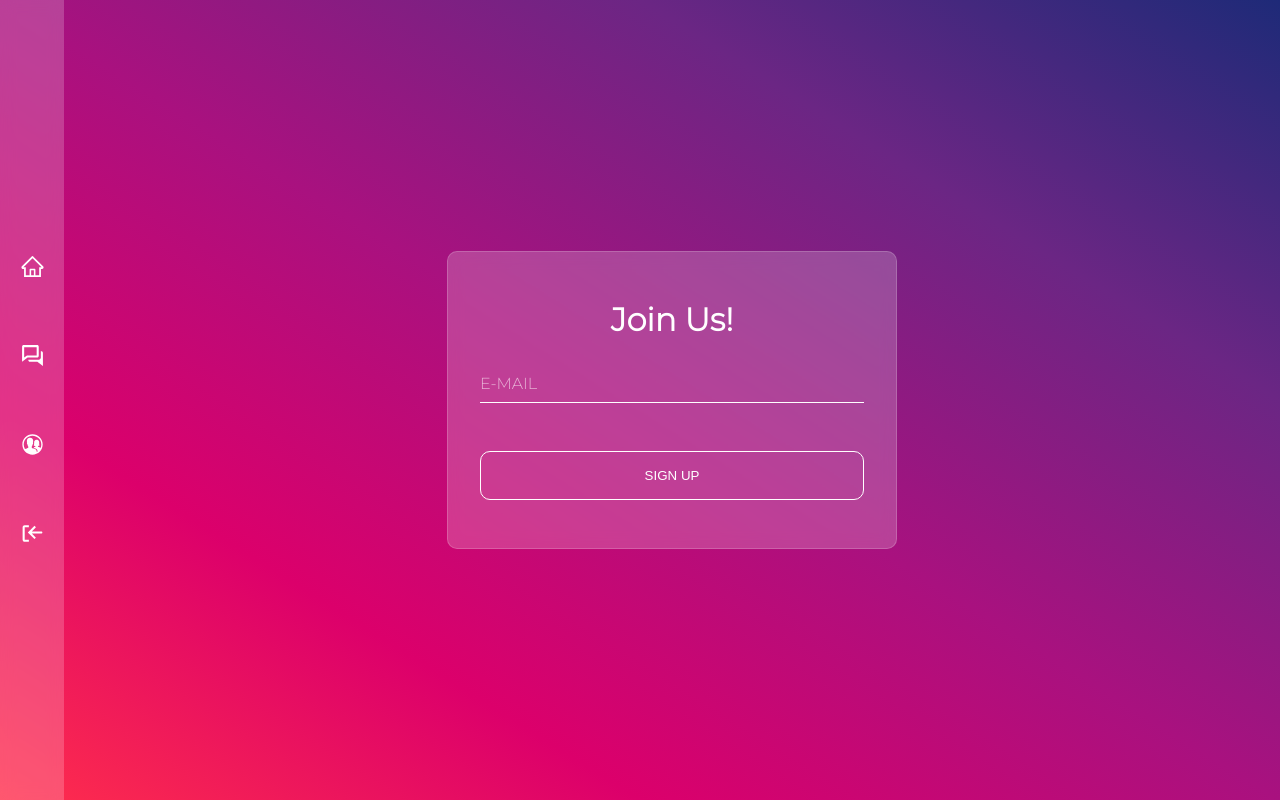
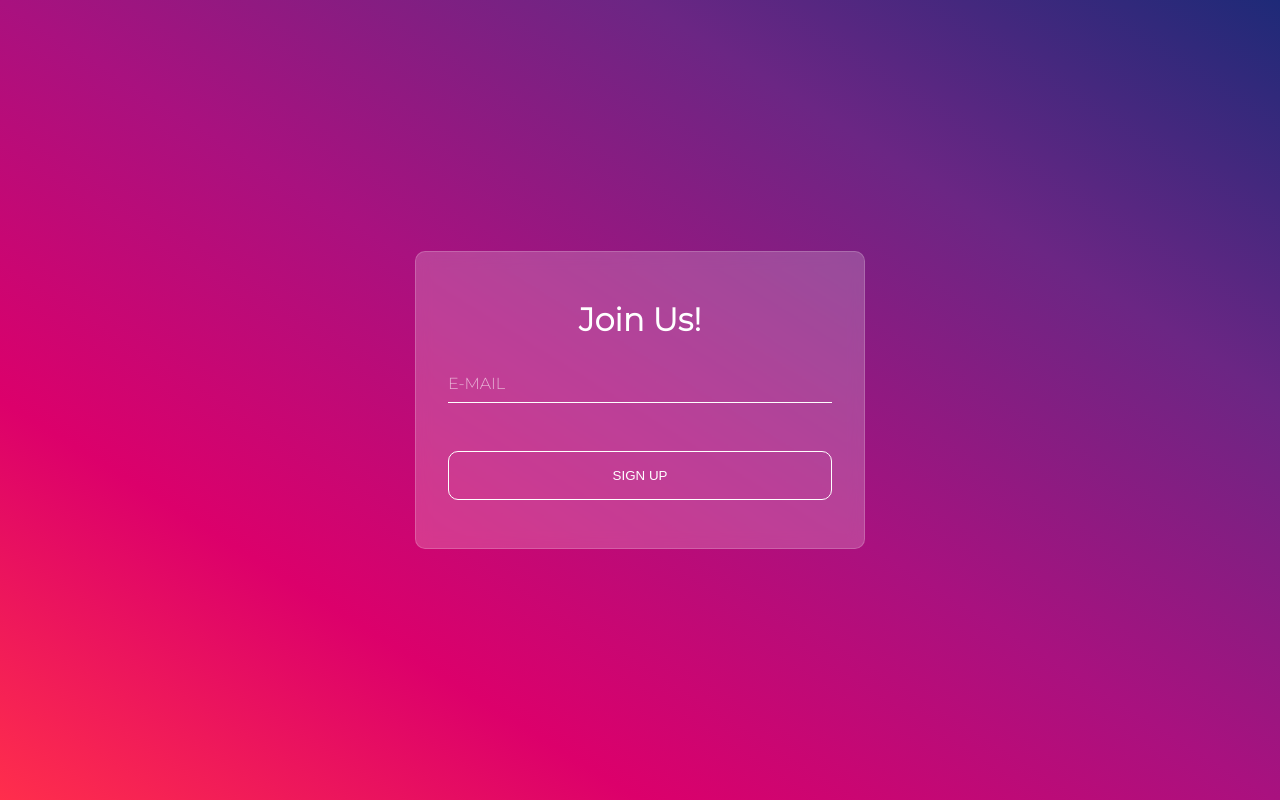
Before and after one commit to KarolinaObcowska/chat_app, a React (Create React App) app: page /login in a window 1280 px wide. Built offline with nearby package versions, Linux system fonts and the light colour scheme.

Commit message:
fixed contast list displaying

```diff
--- a/src/App.js
+++ b/src/App.js
@@ -1,14 +1,17 @@
-import { BrowserRouter } from 'react-router-dom';
+/* eslint-disable no-unused-vars */
+import { BrowserRouter, Outlet } from 'react-router-dom';
 
-import React from 'react';
+import React, { useEffect, useState } from 'react';
 import Routing from './routes/Routing';
 import Sidebar from './components/Sidebar';
+import useLocalStorage from './hooks/useLocalStorage';
 
 function App() {
+  const [isAuthenticated] = useLocalStorage('email');
   return (
     <div className="App">
       <BrowserRouter>
-        <Sidebar />
+        {isAuthenticated ? <Sidebar /> : <Outlet />}
         <Routing />
       </BrowserRouter>
     </div>
--- a/src/components/Contact/ContactList.js
+++ b/src/components/Contact/ContactList.js
@@ -15,12 +15,15 @@ const Container = styled.div`
 const Wrapper = styled.section`
   display: flex;
   flex-direction: column;
-  margin: 2rem;
   align-items: center;
-  min-width: 300px;
+  min-width: 350px;
+  margin-top: 1rem;
+  height: 90vh;
   max-width: 400px;
-  height: 90vh;
-  padding-bottom: 4rem;
+  @media (max-width: 768px) {
+    width: 90%;
+    padding-bottom: 2rem;
+  }
 `;
 
 const List = styled.ul`
--- a/src/components/Login.js
+++ b/src/components/Login.js
@@ -68,10 +68,9 @@ const Login = () => {
   const emailRef = useRef();
   const navigate = useNavigate();
 
-  const handleSubmit = (e) => {
+  const handleSubmit = async (e) => {
     e.preventDefault();
-    const d = emailRef.current.value;
-    setData(d);
+    setData(emailRef.current.value);
     setTimeout(() => {
       navigate('/contact');
     }, 1000);
--- a/src/components/Sidebar.js
+++ b/src/components/Sidebar.js
@@ -1,11 +1,13 @@
 /* eslint-disable no-unused-vars */
-import React from 'react';
+import React, { useState, useEffect } from 'react';
 import styled from 'styled-components';
 import { CgLogOut } from 'react-icons/cg';
 import { BiConversation } from 'react-icons/bi';
 import { IoIosContacts } from 'react-icons/io';
 import { AiOutlineHome } from 'react-icons/ai';
-import { NavLink, useNavigate } from 'react-router-dom';
+import { NavLink } from 'react-router-dom';
+import useLocalStorage from '../hooks/useLocalStorage';
+import { FaWpbeginner } from 'react-icons/fa';
 
 const Wrapper = styled.aside`
   height: 100vh;
@@ -57,10 +59,16 @@ const ListItem = styled(NavLink)`
 `;
 
 const Sidebar = () => {
+  const [data, setData] = useLocalStorage('email');
+  const logout = () => {
+    localStorage.removeItem('chating-app-email');
+    setData(null);
+  };
+
   return (
     <Wrapper>
       <List>
-        <ListItem to="/" activeClassName="active">
+        <ListItem to="/dashboard" activeClassName="active">
           <AiOutlineHome size={25} />
         </ListItem>
         <ListItem to="/conversation" activeClassName="active">
@@ -69,7 +77,7 @@ const Sidebar = () => {
         <ListItem to="/contact" activeClassName="active">
           <IoIosContacts size={25} />
         </ListItem>
-        <ListItem to="/">
+        <ListItem to="/" onClick={logout}>
           <CgLogOut size={25} />
         </ListItem>
       </List>
--- a/src/hooks/useLocalStorage.js
+++ b/src/hooks/useLocalStorage.js
@@ -13,11 +13,10 @@ function useLocalStorage(key, initialValue) {
       return initialValue;
     }
   });
-  console.log(value);
 
   useEffect(() => {
     localStorage.setItem(prefixedKey, JSON.stringify(value));
-  }, [prefixedKey, value]);
+  }, [value]);
 
   return [value, setValue];
 }
```
